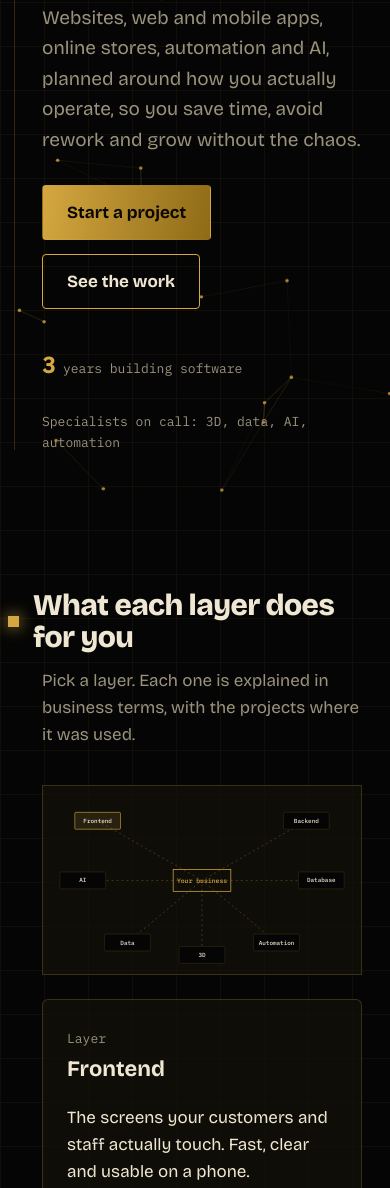
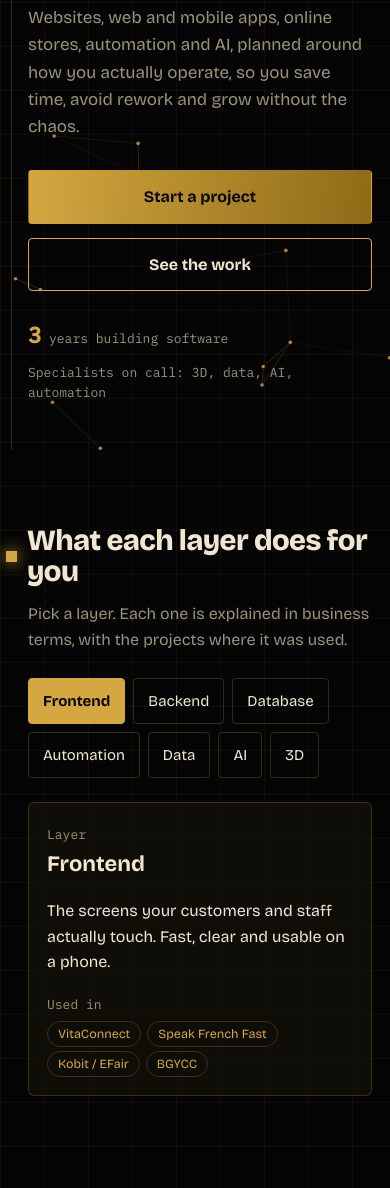
Before and after one commit to timi2003/Portfolio, a plain HTML site: page index.html in a window 390 px wide. Shown: the part 394-1582 px from the top of the page. Drawn offline with nearby package versions, Linux system fonts and the light colour scheme.

Commit message:
portfolio

```diff
--- a/index.html
+++ b/index.html
@@ -3,6 +3,7 @@
 <head>
 <meta charset="utf-8">
 <meta name="viewport" content="width=device-width, initial-scale=1, viewport-fit=cover">
+<meta name="theme-color" content="#050505">
 <title>Femi Oluwafemi | Full-stack developer for business systems</title>
 <meta name="description" content="Kolawole Oluwafemi (Femi): full-stack developer in Nigeria building software around how your business actually works.">
 <meta property="og:title" content="Femi Oluwafemi | Full-stack developer">
@@ -28,7 +29,10 @@ header b span{color:var(--gold)}
 nav{display:flex;gap:18px}nav a{text-decoration:none;color:var(--mut);font-size:14px}nav a:hover{color:var(--gold)}
 .tg{border:1px solid var(--line);background:none;color:var(--fg);padding:6px 12px;border-radius:99px;cursor:pointer;font:inherit;font-size:13px}
 .tg:hover{border-color:var(--gold)}
-@media(max-width:820px){nav{display:none}header{padding-left:34px}}
+.mn{display:none}.lchips{display:none;flex-wrap:wrap;gap:8px}
+@media(max-width:820px){header{padding-left:34px;gap:10px}.mn{display:inline-block}
+nav{display:none;position:absolute;top:100%;left:0;right:0;flex-direction:column;gap:0;background:var(--bg);border-bottom:1px solid var(--line);padding:6px 24px 10px}
+nav.open{display:flex}nav a{padding:14px 0;font-size:16px;border-bottom:1px solid var(--line);color:var(--fg)}nav a:last-child{border-bottom:0}}
 main{padding-left:14px}
 section{max-width:1100px;margin:0 auto;padding:96px 28px 40px;position:relative}
 section h2{font-size:clamp(30px,5vw,52px);line-height:1.05;margin:0 0 14px;font-weight:800;letter-spacing:-.02em;display:flex;align-items:center;gap:14px}
@@ -108,13 +112,34 @@ label{display:grid;gap:6px}
 footer{padding:50px 28px 80px;text-align:center}
 .no-motion #cv{display:none}
 @media(prefers-reduced-motion:reduce){*{animation:none!important;transition:none!important}html{scroll-behavior:auto}}
+@media(max-width:640px){
+html{scroll-padding-top:60px}body{font-size:16px}
+.rail{left:11px}main{padding-left:10px}
+section{padding:72px 18px 28px}
+section h2{font-size:clamp(25px,7.5vw,32px);gap:10px}section h2::before{margin-left:-22px}
+.lead{margin-bottom:26px}
+#hero{min-height:calc(100svh - 56px);padding-top:36px}
+h1{font-size:clamp(34px,10.5vw,46px);letter-spacing:-.03em}
+.sub{font-size:17px}
+.hero-in .row .btn{flex:1 1 100%;text-align:center}
+.stats{gap:10px;flex-direction:column;margin-top:26px}
+.map svg{display:none}.lchips{display:flex}
+.panel,.card{padding:18px}
+.case summary{padding:16px;font-size:18px}.case .bd{padding:0 16px 18px}
+.mq{padding:28px 0}.mq div>*{margin-right:64px}.mq img{height:44px}.mq span{font-size:22px}
+.chip{padding:10px 14px}#send{width:100%}
+form .row .btn{flex:1 1 calc(50% - 7px);text-align:center;padding:13px 10px}form .btn.p{flex-basis:100%}
+footer{padding:36px 18px 60px}
+}
+@media(prefers-reduced-motion:reduce){.mq div>*{margin-right:0}}
 </style>
 </head>
 <body>
 <div class="rail" aria-hidden="true"><i id="rail"></i></div>
 <header>
 <b>femi<span>.</span>dev</b>
-<nav aria-label="Main"><a href="#map">Architecture</a><a href="#brief">Brief</a><a href="#work">Work</a><a href="#team">Team</a><a href="#process">Process</a><a href="#contact">Contact</a></nav>
+<nav aria-label="Main" id="nv"><a href="#map">Architecture</a><a href="#brief">Brief</a><a href="#work">Work</a><a href="#team">Team</a><a href="#process">Process</a><a href="#contact">Contact</a></nav>
+<button class="tg mn" id="mn" aria-label="Open menu" aria-expanded="false" aria-controls="nv">Menu</button>
 <button class="tg" id="tg" aria-label="Switch theme">Blueprint</button>
 </header>
 <main>
@@ -132,7 +157,7 @@ footer{padding:50px 28px 80px;text-align:center}
 <section id="map">
 <h2>What each layer does for you</h2>
 <p class="lead">Pick a layer. Each one is explained in business terms, with the projects where it was used.</p>
-<div class="map"><svg id="svg" viewBox="0 0 640 380" role="group" aria-label="Architecture map"></svg><div class="panel" id="pn" aria-live="polite"></div></div>
+<div class="map"><svg id="svg" viewBox="0 0 640 380" role="group" aria-label="Architecture map"></svg><div class="lchips" id="lc"></div><div class="panel" id="pn" aria-live="polite"></div></div>
 </section>
 
 <section id="brief">
@@ -266,6 +291,8 @@ const CONFIG={
 const $=s=>document.querySelector(s),el=(t,c,h)=>{const e=document.createElement(t);if(c)e.className=c;if(h!==undefined)e.innerHTML=h;return e};
 const reduce=matchMedia('(prefers-reduced-motion:reduce)').matches;
 $('#yrs').textContent=CONFIG.years;
+/* mobile menu */
+(()=>{const b=$('#mn'),n=$('#nv'),c=()=>{n.classList.remove('open');b.setAttribute('aria-expanded','false');b.textContent='Menu'};b.onclick=()=>{const o=n.classList.toggle('open');b.setAttribute('aria-expanded',o);b.textContent=o?'Close':'Menu'};n.querySelectorAll('a').forEach(a=>a.onclick=c)})();
 /* theme */
 const tg=$('#tg'),root=document.documentElement;
 try{const t=localStorage.getItem('th');if(t){root.dataset.theme=t;tg.textContent=t==='clean'?'Clean':'Blueprint'}}catch(e){}
@@ -288,12 +315,13 @@ cv.parentElement.addEventListener('pointerleave',()=>{m.x=m.y=-999});
 new IntersectionObserver(e=>{run=e[0].isIntersecting}).observe(cv);
 draw();if(!reduce&&!lowPower)loop();else document.body.classList.add('static')})();
 /* architecture map */
-(()=>{const svg=$('#svg'),pn=$('#pn'),NS='http://www.w3.org/2000/svg';const cx=320,cy=190;
+(()=>{const svg=$('#svg'),pn=$('#pn'),lc=$('#lc');const cx=320,cy=190;
 let h='';CONFIG.layers.forEach(l=>h+=`<line class="wire" x1="${cx}" y1="${cy}" x2="${l.x}" y2="${l.y}"/>`);
 h+=`<rect x="${cx-58}" y="${cy-22}" width="116" height="44" fill="none" stroke="var(--gold)" stroke-width="1.5"/><text x="${cx}" y="${cy+5}" text-anchor="middle" style="fill:var(--gold);font:500 13px 'IBM Plex Mono',monospace">Your business</text>`;
 CONFIG.layers.forEach((l,i)=>h+=`<g class="nd" tabindex="0" role="button" aria-label="${l.id} layer" data-i="${i}"><rect x="${l.x-46}" y="${l.y-17}" width="92" height="34" rx="2"/><text x="${l.x}" y="${l.y+4}">${l.id}</text></g>`);
 svg.innerHTML=h;
-const show=i=>{const l=CONFIG.layers[i];svg.querySelectorAll('.nd').forEach((n,j)=>n.classList.toggle('act',j===i));pn.innerHTML=`<span class="mono">Layer</span><h3>${l.id}</h3><p>${l.what}</p><span class="mono">Used in</span><div>${l.used.map(u=>`<span class="tag">${u}</span>`).join('')}</div>`};
+CONFIG.layers.forEach((l,i)=>{const b=el('button','chip',l.id);b.type='button';b.setAttribute('aria-pressed','false');b.onclick=()=>show(i);lc.appendChild(b)});
+const show=i=>{const l=CONFIG.layers[i];lc.querySelectorAll('.chip').forEach((c,j)=>c.setAttribute('aria-pressed',j===i));svg.querySelectorAll('.nd').forEach((n,j)=>n.classList.toggle('act',j===i));pn.innerHTML=`<span class="mono">Layer</span><h3>${l.id}</h3><p>${l.what}</p><span class="mono">Used in</span><div>${l.used.map(u=>`<span class="tag">${u}</span>`).join('')}</div>`};
 svg.querySelectorAll('.nd').forEach(n=>{const i=+n.dataset.i;n.onmouseenter=n.onfocus=n.onclick=()=>show(i);n.onkeydown=e=>{if(e.key==='Enter'||e.key===' '){e.preventDefault();show(i)}}});
 show(0)})();
 /* brief builder */
```
